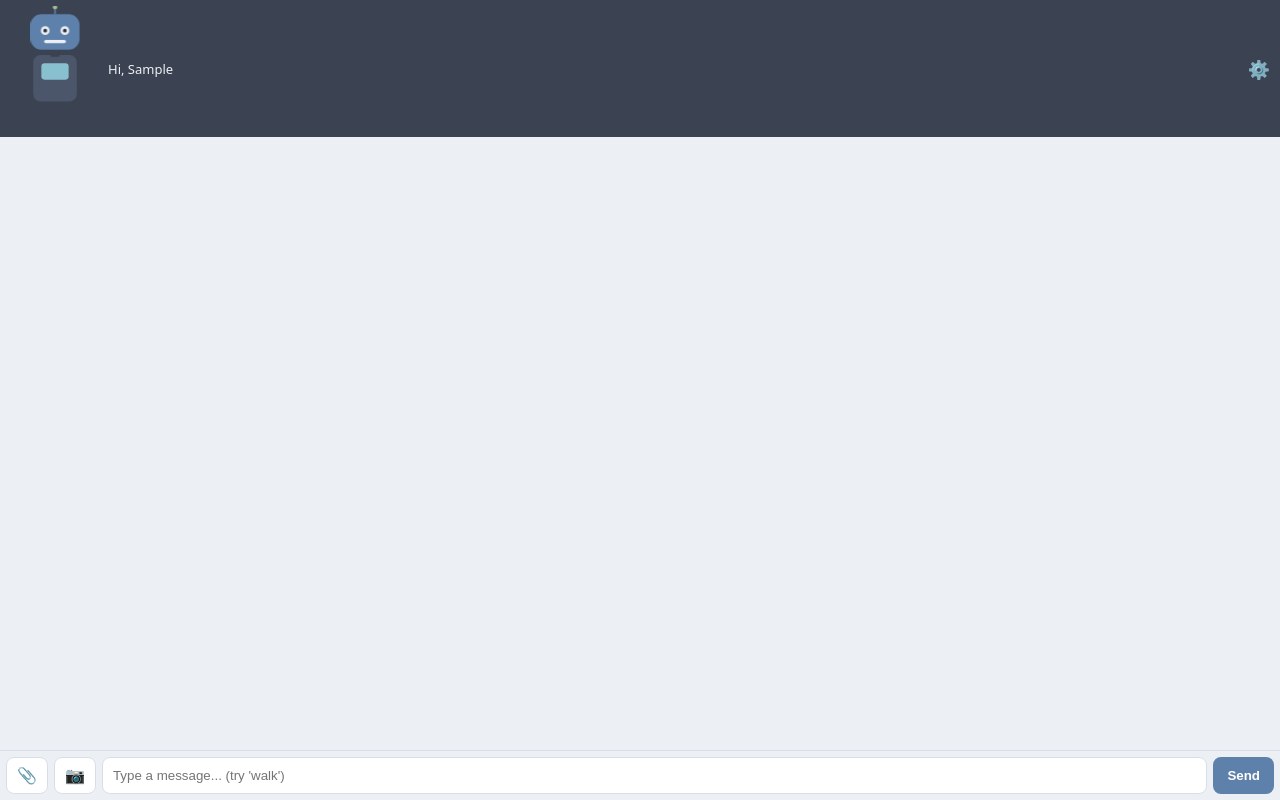
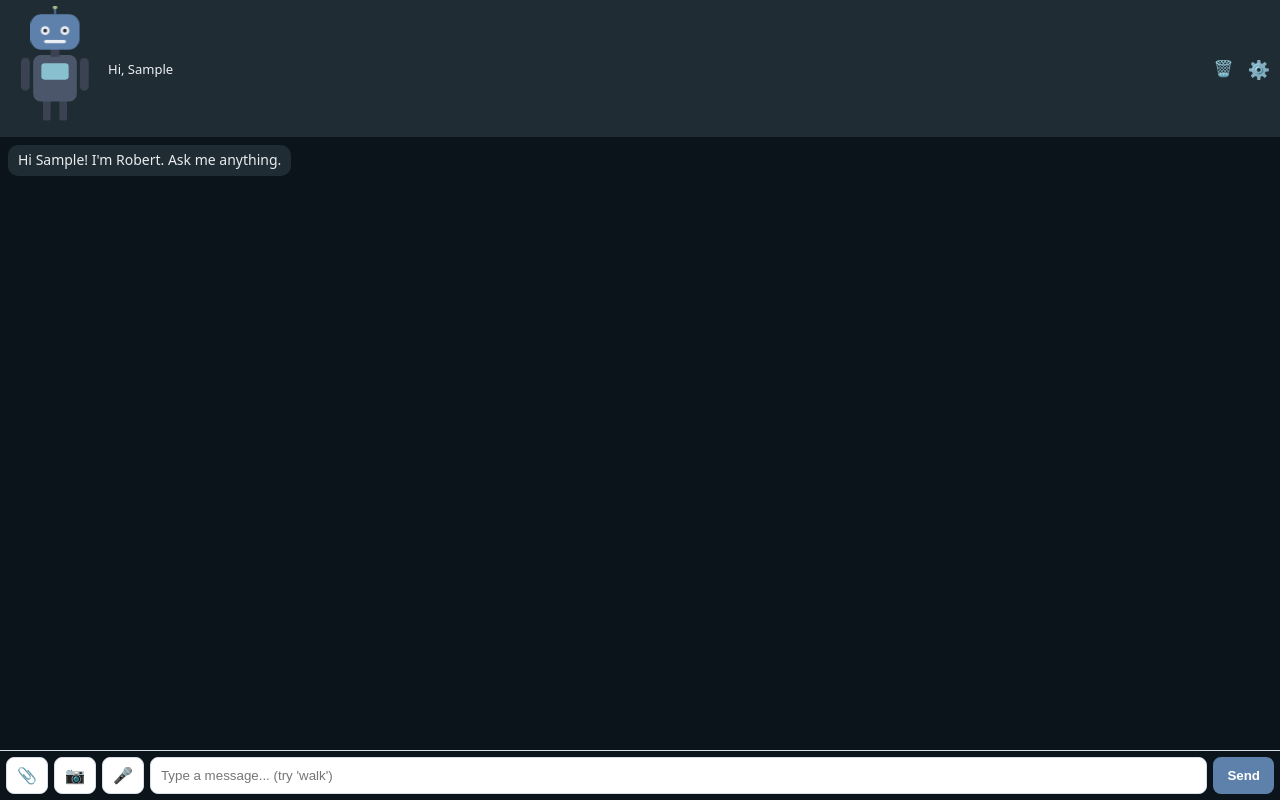
Before and after one commit to pelumiformapp-commits/Smart-robot-7.0, a Next.js app: page / in a window 1280 px wide. Both pictures are taken after typing "Sample" into the empty fields and a click on the button "Start". Built offline with nearby package versions, Linux system fonts and the light colour scheme.

Commit message:
Implement appearance loading and style adjustments
Added appearance loading functionality and updated styles for chat bubbles and buttons.

```diff
--- a/app/page.js
+++ b/app/page.js
@@ -34,6 +34,14 @@ function loadSettings() {
   };
 }
 
+function loadAppearance() {
+  if (typeof window === "undefined") return { theme: "dark", accent: "#5e81ac" };
+  return {
+    theme: localStorage.getItem("robert_theme") || "dark",
+    accent: localStorage.getItem("robert_accent_color") || "#5e81ac",
+  };
+}
+
 export default function ChatPage() {
   const [visitorName, setVisitorName] = useState(null);
   const [nameInput, setNameInput] = useState("");
@@ -42,11 +50,15 @@ export default function ChatPage() {
   const [loading, setLoading] = useState(false);
   const [talking, setTalking] = useState(false);
   const [walking, setWalking] = useState(false);
+  const [listening, setListening] = useState(false);
+  const [appearance, setAppearance] = useState({ theme: "dark", accent: "#5e81ac" });
   const bottomRef = useRef(null);
+  const recognitionRef = useRef(null);
 
   useEffect(() => {
     const saved = localStorage.getItem("robert_visitor_name");
     if (saved) setVisitorName(saved);
+    setAppearance(loadAppearance());
   }, []);
 
   useEffect(() => {
@@ -58,6 +70,13 @@ export default function ChatPage() {
     if (!nameInput.trim()) return;
     localStorage.setItem("robert_visitor_name", nameInput.trim());
     setVisitorName(nameInput.trim());
+
+    const hideGreeting = localStorage.getItem("robert_hide_greeting") === "true";
+    if (!hideGreeting) {
+      const template = localStorage.getItem("robert_welcome_message") || "Hi [Username]! I'm Robert. Ask me anything.";
+      const greeting = template.replace(/\[Username\]/g, nameInput.trim());
+      setMessages([{ role: "assistant", content: greeting }]);
+    }
   }
 
   function triggerWalk() {
@@ -71,6 +90,30 @@ export default function ChatPage() {
       reader.onload = () => resolve(reader.result.split(",")[1]);
       reader.onerror = reject;
       reader.readAsDataURL(file);
+    });
+  }
+
+  function compressImage(file, maxWidth = 800, quality = 0.7) {
+    return new Promise((resolve) => {
+      const img = new Image();
+      img.onload = () => {
+        const scale = Math.min(1, maxWidth / img.width);
+        const canvas = document.createElement("canvas");
+        canvas.width = img.width * scale;
+        canvas.height = img.height * scale;
+        const ctx = canvas.getContext("2d");
+        ctx.drawImage(img, 0, 0, canvas.width, canvas.height);
+        canvas.toBlob(
+          (blob) => {
+            const reader = new FileReader();
+            reader.onload = () => resolve(reader.result.split(",")[1]);
+            reader.readAsDataURL(blob);
+          },
+          "image/jpeg",
+          quality
+        );
+      };
+      img.src = URL.createObjectURL(file);
     });
   }
 
@@ -145,7 +188,7 @@ export default function ChatPage() {
     const file = e.target.files[0];
     if (!file) return;
 
-    const base64 = await fileToBase64(file);
+    const base64 = await compressImage(file);
     const userMsg = { role: "user", content: `[Sent an image: ${file.name}]`, previewImage: URL.createObjectURL(file) };
     setMessages((prev) => [...prev, userMsg]);
     setLoading(true);
@@ -177,6 +220,42 @@ export default function ChatPage() {
     e.target.value = "";
   }
 
+  function toggleVoiceInput() {
+    const SpeechRecognition = window.SpeechRecognition || window.webkitSpeechRecognition;
+    if (!SpeechRecognition) {
+      alert("Voice input isn't supported on this browser.");
+      return;
+    }
+
+    if (listening) {
+      recognitionRef.current?.stop();
+      setListening(false);
+      return;
+    }
+
+    const recognition = new SpeechRecognition();
+    recognition.lang = "en-US";
+    recognition.interimResults = false;
+    recognition.maxAlternatives = 1;
+
+    recognition.onstart = () => setListening(true);
+    recognition.onend = () => setListening(false);
+    recognition.onerror = () => setListening(false);
+    recognition.onresult = (event) => {
+      const transcript = event.results[0][0].transcript;
+      setInput((prev) => (prev ? `${prev} ${transcript}` : transcript));
+    };
+
+    recognitionRef.current = recognition;
+    recognition.start();
+  }
+
+  function clearChat() {
+    if (confirm("Clear this conversation? This can't be undone.")) {
+      setMessages([]);
+    }
+  }
+
   if (!visitorName) {
     return (
       <div style={styles.center}>
@@ -189,9 +268,14 @@ export default function ChatPage() {
     );
   }
 
+  const isDark = appearance.theme !== "light";
+  const pageBg = isDark ? "#0b141a" : "#eceff4";
+  const bubbleAssistantBg = isDark ? "#202c33" : "#e5e9f0";
+  const bubbleAssistantColor = isDark ? "#e9edef" : "#2e3440";
+
   return (
-    <div style={styles.page}>
-      <div style={styles.sidebar}>
+    <div style={{ ...styles.page, background: pageBg }}>
+      <div style={{ ...styles.sidebar, background: isDark ? "#202c33" : "#3b4252" }}>
         <div className={`robot ${talking ? "talking" : "idle"} ${walking ? "walking" : ""}`}>
           <svg viewBox="0 0 160 220" width="90" height="120">
             <rect x="58" y="170" width="14" height="40" rx="4" fill="#3b4252" className="leg-left" />
@@ -201,24 +285,33 @@ export default function ChatPage() {
             <rect x="18" y="95" width="16" height="60" rx="8" fill="#3b4252" className="arm-left" />
             <rect x="126" y="95" width="16" height="60" rx="8" fill="#3b4252" className="arm-right" />
             <rect x="72" y="75" width="16" height="18" fill="#3b4252" />
-            <rect x="35" y="15" width="90" height="65" rx="20" fill="#5e81ac" />
+            <rect x="35" y="15" width="90" height="65" rx="20" fill={appearance.accent} />
             <circle cx="62" cy="45" r="8" fill="#eceff4" />
             <circle cx="98" cy="45" r="8" fill="#eceff4" />
             <circle cx="62" cy="45" r="3.5" fill="#2e3440" />
             <circle cx="98" cy="45" r="3.5" fill="#2e3440" />
             <rect x="60" y="62" width="40" height="6" rx="3" fill="#eceff4" className="mouth" />
-            <line x1="80" y1="15" x2="80" y2="2" stroke="#5e81ac" strokeWidth="3" />
+            <line x1="80" y1="15" x2="80" y2="2" stroke={appearance.accent} strokeWidth="3" />
             <circle cx="80" cy="2" r="4" fill="#a3be8c" className="antenna-light" />
           </svg>
         </div>
-        <span style={{ fontSize: 13 }}>Hi, {visitorName}</span>
+        <span style={{ fontSize: 13, color: "#eceff4" }}>Hi, {visitorName}</span>
+        <button type="button" onClick={clearChat} title="Clear chat" style={styles.headerIconBtn}>🗑️</button>
         <a href="/settings" style={styles.settingsLink}>⚙️</a>
       </div>
 
       <div style={styles.chatArea}>
         <div style={styles.messages}>
           {messages.map((m, i) => (
-            <div key={i} style={{ ...styles.bubble, alignSelf: m.role === "user" ? "flex-end" : "flex-start", background: m.role === "user" ? "#5e81ac" : "#e5e9f0", color: m.role === "user" ? "#fff" : "#2e3440" }}>
+            <div
+              key={i}
+              style={{
+                ...styles.bubble,
+                alignSelf: m.role === "user" ? "flex-end" : "flex-start",
+                background: m.role === "user" ? appearance.accent : bubbleAssistantBg,
+                color: m.role === "user" ? "#fff" : bubbleAssistantColor,
+              }}
+            >
               {m.role === "user" && m.previewImage && (
                 <img src={m.previewImage} alt="Uploaded" style={{ maxWidth: "100%", borderRadius: 8, marginBottom: 4 }} />
               )}
@@ -234,7 +327,7 @@ export default function ChatPage() {
               {m.image && <img src={m.image} alt="Generated" style={{ maxWidth: "100%", borderRadius: 8, marginTop: 6 }} />}
             </div>
           ))}
-          {loading && <div style={{ ...styles.bubble, background: "#e5e9f0" }}>Robert is typing...</div>}
+          {loading && <div style={{ ...styles.bubble, background: bubbleAssistantBg, color: bubbleAssistantColor }}>Robert is typing...</div>}
           <div ref={bottomRef} />
         </div>
 
@@ -243,8 +336,16 @@ export default function ChatPage() {
           <input type="file" id="imgUpload" accept="image/*" style={{ display: "none" }} onChange={handleImageUpload} />
           <button type="button" style={styles.iconBtn} onClick={() => document.getElementById("docUpload").click()}>📎</button>
           <button type="button" style={styles.iconBtn} onClick={() => document.getElementById("imgUpload").click()}>📷</button>
+          <button
+            type="button"
+            style={{ ...styles.iconBtn, background: listening ? "#d9534f" : "#fff", color: listening ? "#fff" : "#000" }}
+            onClick={toggleVoiceInput}
+            title="Voice input"
+          >
+            🎤
+          </button>
           <input value={input} onChange={(e) => setInput(e.target.value)} placeholder="Type a message... (try 'walk')" style={styles.input} />
-          <button type="submit" style={styles.button} disabled={loading}>Send</button>
+          <button type="submit" style={{ ...styles.button, background: appearance.accent }} disabled={loading}>Send</button>
         </form>
       </div>
 
@@ -293,14 +394,15 @@ export default function ChatPage() {
 
 const styles = {
   center: { display: "flex", flexDirection: "column", alignItems: "center", justifyContent: "center", height: "100vh", gap: 12, background: "#eceff4" },
-  page: { display: "flex", flexDirection: "column", height: "100vh", background: "#eceff4" },
-  sidebar: { background: "#3b4252", color: "#eceff4", display: "flex", alignItems: "center", gap: 8, padding: "6px 10px" },
-  settingsLink: { marginLeft: "auto", color: "#eceff4", textDecoration: "none", fontSize: 18 },
+  page: { display: "flex", flexDirection: "column", height: "100vh" },
+  sidebar: { color: "#eceff4", display: "flex", alignItems: "center", gap: 8, padding: "6px 10px" },
+  headerIconBtn: { marginLeft: "auto", background: "none", border: "none", color: "#eceff4", fontSize: 16, cursor: "pointer" },
+  settingsLink: { color: "#eceff4", textDecoration: "none", fontSize: 18 },
   chatArea: { flex: 1, display: "flex", flexDirection: "column", overflow: "hidden" },
   messages: { flex: 1, display: "flex", flexDirection: "column", gap: 6, padding: "8px", overflowY: "auto" },
   bubble: { maxWidth: "80%", padding: "6px 10px", borderRadius: 10, fontSize: 14, lineHeight: 1.35 },
   inputRow: { display: "flex", gap: 6, padding: "6px", borderTop: "1px solid #d8dee9" },
   input: { flex: 1, padding: "8px 10px", borderRadius: 8, border: "1px solid #d8dee9" },
-  button: { padding: "8px 14px", borderRadius: 8, border: "none", background: "#5e81ac", color: "#fff", fontWeight: 600, cursor: "pointer" },
+  button: { padding: "8px 14px", borderRadius: 8, border: "none", color: "#fff", fontWeight: 600, cursor: "pointer" },
   iconBtn: { padding: "8px 10px", borderRadius: 8, border: "1px solid #d8dee9", background: "#fff", cursor: "pointer", fontSize: 16 },
 };
```
